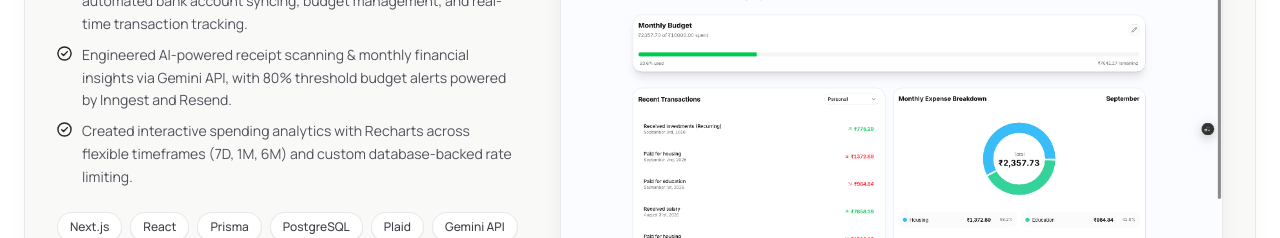
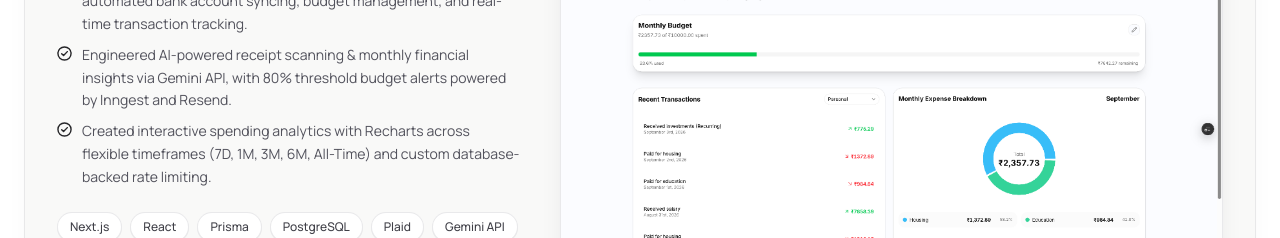
Before and after one commit to abhishek-vetal/portfolio, a Next.js app: page / in a window 1280 px wide. Shown: the part 1900-2138 px from the top of the page. Built offline with nearby package versions, Linux system fonts and the light colour scheme.

Commit message:
Update Save analytics timeframes to include 3M and All-Time

```diff
--- a/src/app/page.tsx
+++ b/src/app/page.tsx
@@ -35,7 +35,7 @@ const FEATURED_PROJECTS = [
     points: [
       "Built a full-stack personal finance platform with manual and Plaid automated bank account syncing, budget management, and real-time transaction tracking.",
       "Engineered AI-powered receipt scanning & monthly financial insights via Gemini API, with 80% threshold budget alerts powered by Inngest and Resend.",
-      "Created interactive spending analytics with Recharts across flexible timeframes (7D, 1M, 6M) and custom database-backed rate limiting.",
+      "Created interactive spending analytics with Recharts across flexible timeframes (7D, 1M, 3M, 6M, All-Time) and custom database-backed rate limiting.",
     ],
     stack: [
       "Next.js",
```
